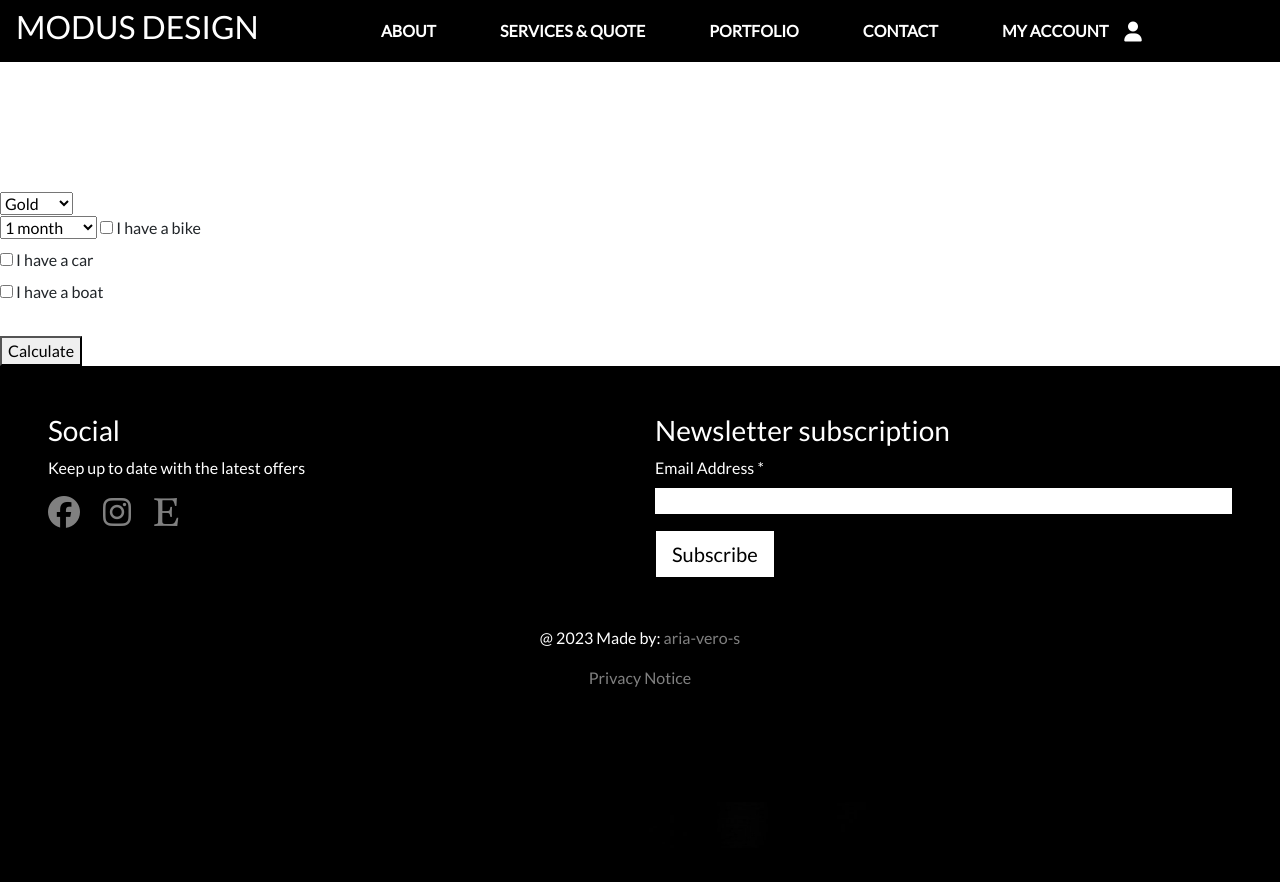
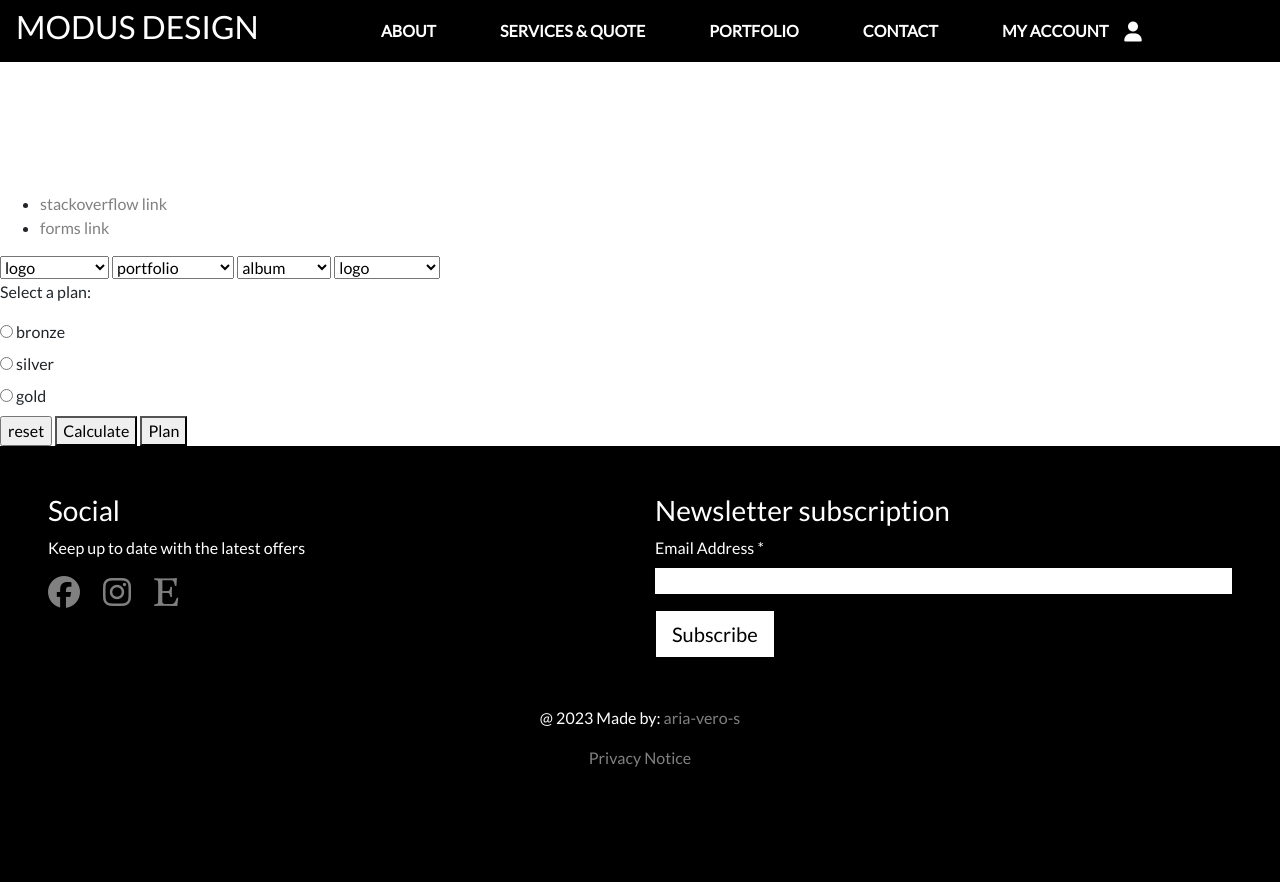
Before and after one commit to Aria-vero-s/modusdesign, a Django app: page /bag/test in a window 1280 px wide. Before the commit the page ends 687 px from the top, so only its background shows below. Run offline with Django 3.2, Linux system fonts and the light colour scheme; some libraries are stand-ins or nearby versions.

Commit message:
Added Product Template

```diff
--- a/bag/templates/bag/test.html
+++ b/bag/templates/bag/test.html
@@ -12,39 +12,51 @@
     {% endblock %}
 
     <div class="overlay"></div>
+    <ul>
+      <li><a href="https://stackoverflow.com/questions/54744679/cost-calculator-using-javascript-advanced" target="_blank">stackoverflow link</a></li>
+      <li><a href="https://csshint.com/multi-step-html-forms/" target="_blank">forms link</a></li>
+    </ul>
     <form name="costcalculator">
-      <div class="package-type">
-        <select name="packageType" id="packageType" onchange="setMonths(this.value)">
-          <option value="gold">Gold</option>
-          <option value="silver">Silver</option>
-          <option value="bronze">Bronze</option>
+      <div class="services" id="services">
+        <select name="branding" id="branding">
+          <option value="1">logo</option>
+          <option value="2">promotional</option>
+          <option value="3">stationary</option>
+          <option value="4">packaging</option>
+        </select>
+        <select name="website" id="website">
+          <option value="5">portfolio</option>
+          <option value="6">blog</option>
+          <option value="7">small business</option>
+          <option value="8">e-commerce</option>
+        </select>
+        <select name="illustration" id="illustration">
+          <option value="9">album</option>
+          <option value="10">magazine</option>
+          <option value="11">nonfiction</option>
+          <option value="12">storybook</option>
+        </select>
+        <select name="fullpackage" id="fullpackage">
+          <option value="13">logo</option>
+          <option value="14">website</option>
+          <option value="15">branding</option>
+          <option value="16">illustrations</option>
         </select>
       </div>
 
-      <div class="months">
-        <select name="months" id="months">
-          <option value="1">1 month</option>
-          <option value="2">2 months</option>
-          <option value="3">3 months</option>
-          <option value="4">4 months</option>
-          <option value="5">5 months</option>
-          <option value="6">6 months</option>
-          <option value="7">7 months</option>
-          <option value="8">8 months</option>
-          <option value="9">9 months</option>
-          <option value="10">10 months</option>
-          <option value="11">11 months</option>
-          <option value="12">12 months</option>
-        </select>
-        <input type="checkbox" id="months" name="months" value="1">
-        <label for="months"> I have a bike</label><br>
-        <input type="checkbox" id="vehicle2" name="vehicle2" value="2">
-        <label for="vehicle2"> I have a car</label><br>
-        <input type="checkbox" id="vehicle3" name="vehicle3" value="3">
-        <label for="vehicle3"> I have a boat</label><br><br>
+      <div class="plan-type">
+        <p>Select a plan:</p>
+        <input type="radio" id="bronze" name="planType" value="bronze" onchange="setServices(this.value)">
+        <label for="bronze">bronze</label><br>
+        <input type="radio" id="silver" name="planType" value="silver" onchange="setServices(this.value)">
+        <label for="silver">silver</label><br>
+        <input type="radio" id="gold" name="planType" value="gold" onchange="setServices(this.value)">
+        <label for="gold">gold</label>
       </div>
 
+      <input type="submit" value="reset">
       <button type="button" onclick="calculatePrice()">Calculate</button>
+      <button type="button" onclick="showPlanNumber()">Plan</button>
       <div id="price"></div>
     </form>
 
@@ -52,42 +64,70 @@
 
 {% block postloadjs %}
 <script type="text/javascript">
-          var costs = {
-    'gold': {
-      'basePrice': 199.99,
-      'pricePerMonth' : 99.5,
-      'maxMonths': 12
-    },
-    'silver': {
-      'basePrice': 150,
-      'pricePerMonth' : 75,
-      'maxMonths': 12
-    },
-    'bronze': {
-      'basePrice': 75,
-      'pricePerMonth' : 37.5,
-      'maxMonths': 2
-    }
+var costs = {
+  'branding': {
+    'logo': 24,
+    'promotional' : 36,
+    'stationary': 36,
+    'packaging': 36
+  },
+  'website': {
+    'portfolio': 150,
+    'blog' : 150,
+    'small': 150,
+    'ecommerce': 150
+  },
+  'illustration': {
+    'album': 72,
+    'magazine' : 72,
+    'nonfiction': 48,
+    'storybook': 72
+  },
+  'fullpackage': {
+    'logo': 24,
+    'website' : 150,
+    'branding': 36,
+    'illustration': 72
+  }
 };
 
-function setMonths(package)
+var plans = {
+  'bronze': 3,
+  'silver' : 6,
+  'gold': 10
+};
+
+// Basically, once the user clicks on submit, the total price shows up.
+// For example, if the user selected logo (which is £36) and then bronze (which is 3),
+// the price would show up as 108 (because the function calculated 36 * 3 = 108)
+
+function setServices(package)
 {
-    var maxMonths = costs[package].maxMonths;
-    document.getElementById("months").innerHTML = ''; // Clear all options
-    for (var i = 1; i<=maxMonths; i++){
+    var services = Object.keys(costs);
+    document.getElementById("services").innerHTML = ''; // Clear all options
+
+    for (var i = 1; i<=services; i++){
        var opt = document.createElement('option');
        opt.value = i;
-       opt.innerHTML = i +  (i > 1 ? ' months' : ' month');
-       document.getElementById('months').appendChild(opt);
+       opt.innerHTML = i +  (i > 1 ? ' services' : ' service');
+       document.getElementById('services').appendChild(opt);
     }
 }
 
 function calculatePrice()
 {
-  var package = document.getElementById('packageType').value;
-  var months = document.getElementById('months').value;
-  var price = costs[package].basePrice + (costs[package].pricePerMonth * (months - 1));
-  document.getElementById('price').innerHTML = price.toFixed(2);
+  var plan = document.getElementById('planType').value;
+  var services = document.getElementById('services').value;
+  var price = costs[plan].basePrice + (costs[plan].keys.value * (plans));
+  document.getElementById('price').innerHTML = price;
+}
+
+function showPlanNumber() {
+  let selected_cost = document.getElementById('services').value;
+  var selected_plan = document.getElementById('planType').value;
+  var selected_services = document.getElementById('services').value;
+  var price = costs.package[selected_service] * plans[selected_plan]
+  document.getElementById('price').innerHTML = price;
 }
 
 </script>
```
